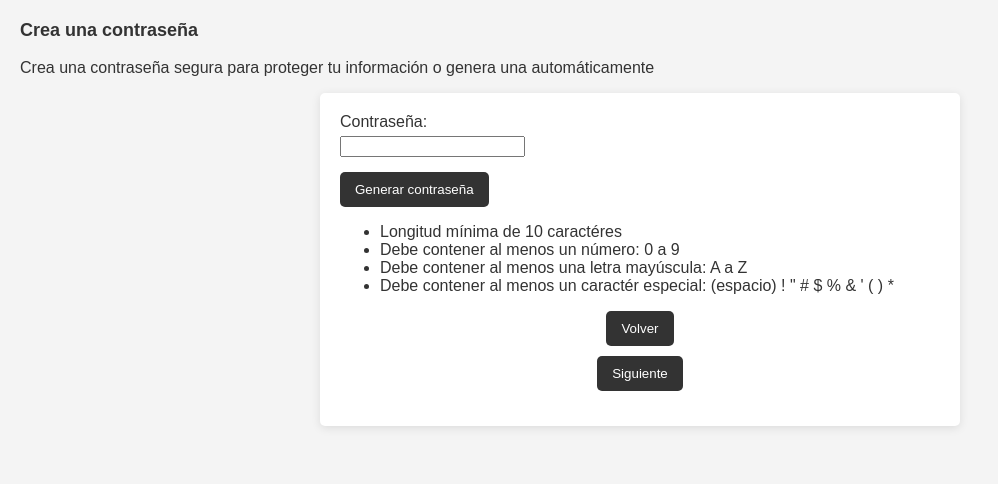
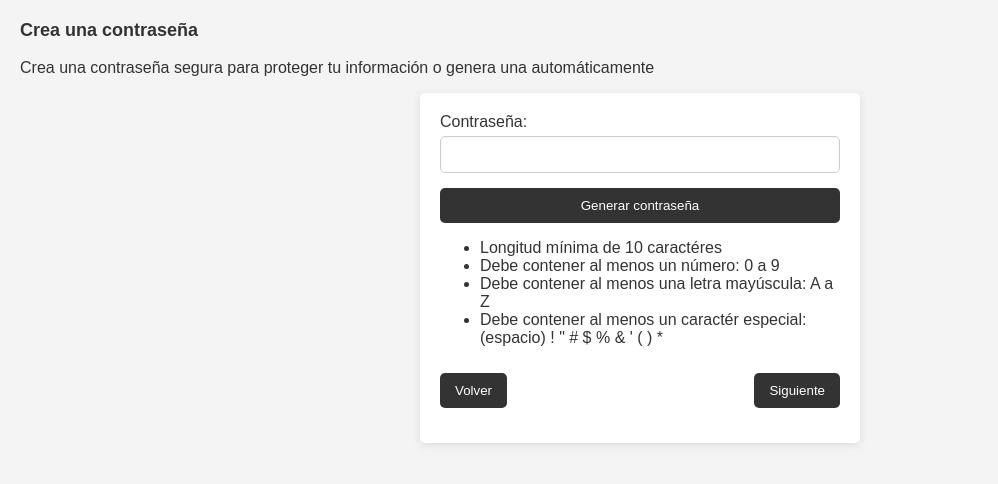
Before and after one commit to Softwares-Saturno-S-A-S/Covibuceo, a PHP site: page /contrasena.html in a window 1280 px wide. Shown: the part 20-504 px from the top of the page, without its empty margins (0-998 px from the left). Run offline with PHP 8.4, Linux system fonts and the light colour scheme.

Commit message:
Realicé modificaciones en la estructura del formulario y los estilos.

```diff
--- a/contrasena.html
+++ b/contrasena.html
@@ -16,7 +16,7 @@
         <input type="password" id="password" required>
         </nav>
         <nav>
-            <button>Generar contraseña</button>
+            <button id="btn_password">Generar contraseña</button>
         </nav>
         <nav>
             <ul>
@@ -26,7 +26,7 @@
                 <li>Debe contener al menos un caractér especial: (espacio) ! " # $ % & ' ( ) *</li>
             </ul>
         </nav>
-        <nav>
+        <nav class="botones">
             <a href="index.html"><button>Volver</button></a>
             <a href="comprobante.html"><button>Siguiente</button></a>
         </nav>
--- a/css/estilos.css
+++ b/css/estilos.css
@@ -24,7 +24,7 @@ body {
         }
 
         form {
-            max-width: 600px;
+            max-width: 400px;
             margin: auto;
             background-color: #fff;
             padding: 20px;
@@ -36,12 +36,17 @@ body {
             margin-bottom: 15px;
         }
 
+        .botones{
+            display: flex;
+            justify-content: space-between;
+        }
+
         label {
             display: block;
             margin-bottom: 5px;
         }
 
-        input[type="text"] {
+        input{
             width: calc(100% - 22px);
             padding: 10px;
             border-radius: 5px;
@@ -57,10 +62,14 @@ body {
             cursor: pointer;
         }
 
+        #btn_password{
+            width: 100%;
+        }
+
         a {
             display: block;
             text-align: center;
             margin-top: 10px;
             text-decoration: none;
-            color: #333;
+            color: #a4a4a4;
         }
--- a/index.html
+++ b/index.html
@@ -22,6 +22,7 @@
         <li>Tu ingreso familiar es inferior a 60 U.R. (Unidad Reajustable)</li>
     </ul>
     <form action="contrasena.html">
+        <p>Para ser socio, primero necesitas hacer una aporte inicial de al menos $20.000. Puedes transferirlos a la cuenta ___ o depositarlos en efectivo en nuestra sede</p>
         <p>Los campos que contienen '*' son obligatorios</p>
         <nav>
             <label for="name">Nombre(s): *</label>
@@ -43,7 +44,7 @@
         <button type="submit">Siguiente</button>
         </nav>
         <nav>
-        <a href="inicio_sesion.html">¿Ya tienes cuenta? Inicia sesión</a>
+        <a href="inicio_sesion.html">¿Ya eres socio? Inicia sesión</a>
         </nav>
     </form>
 </body>
```
